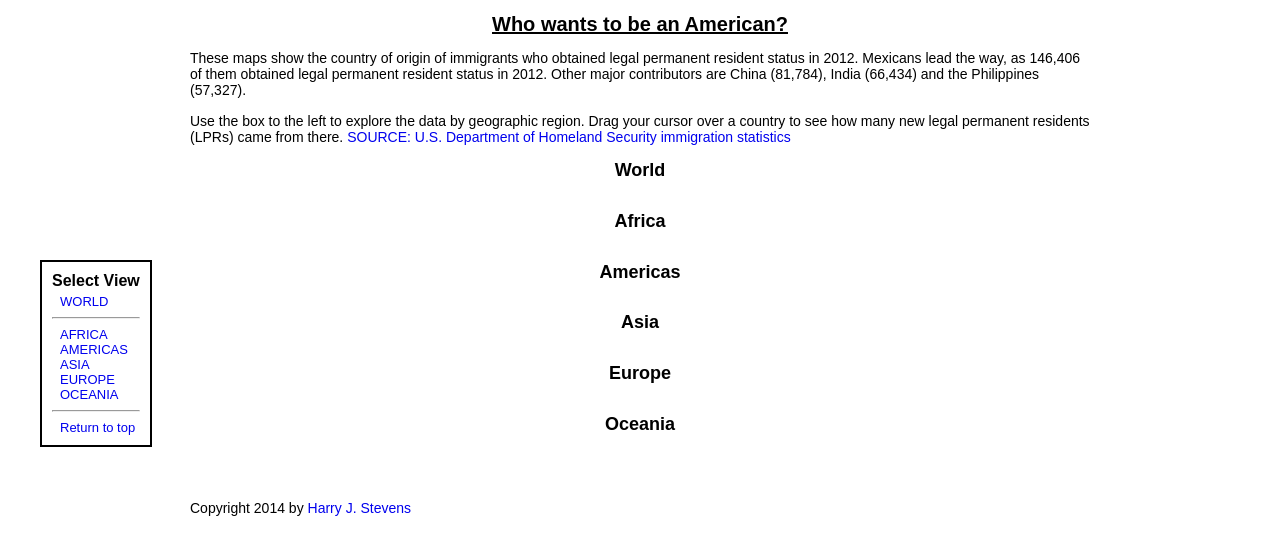
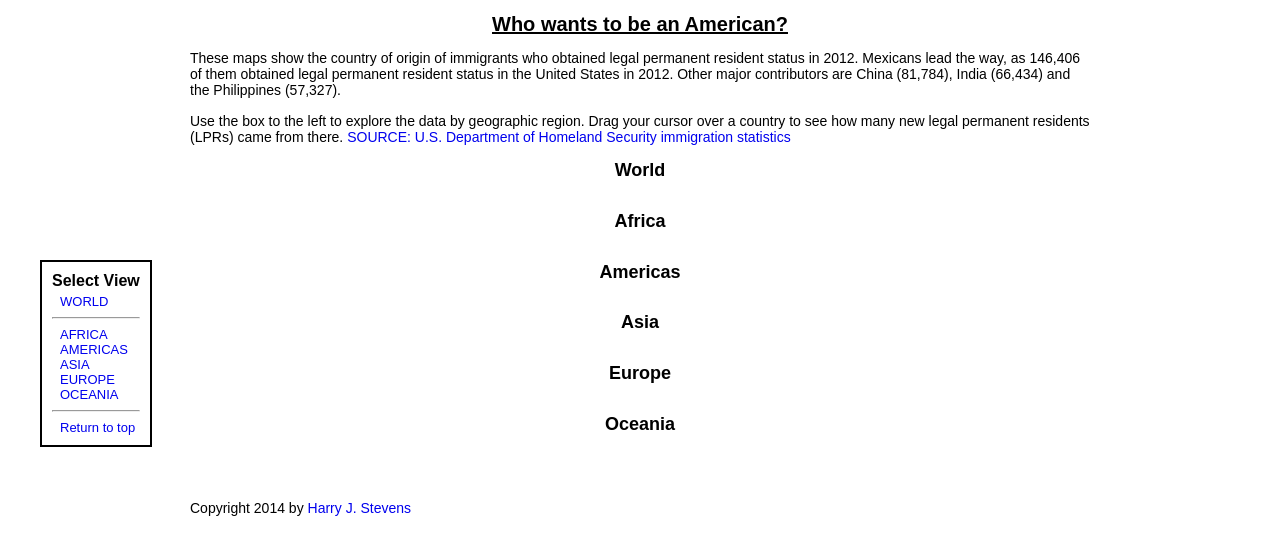
Before and after one commit to HarryStevens/immigrantMap, a plain HTML site: page index.html in a window 1280 px wide. Drawn offline with nearby package versions, Linux system fonts and the light colour scheme; a script that the page names is missing.

Commit message:
small tweak to para

```diff
--- a/index.html
+++ b/index.html
@@ -12,7 +12,7 @@
 	<body>
 		<a name="#top"></a><h1>Who wants to be an American?</h1>
 		<div id="para">These maps show the country of origin of immigrants who obtained legal permanent resident status in 2012.
-			Mexicans lead the way, as 146,406 of them obtained legal permanent resident status in 2012.
+			Mexicans lead the way, as 146,406 of them obtained legal permanent resident status in the United States in 2012.
 			Other major contributors are China (81,784), India (66,434) and the Philippines (57,327). </div>
 		<div id="para">Use the box to the left to explore the data by geographic region. Drag your cursor over a country to see how many new legal permanent residents (LPRs) came from there.
 			<span id="right"><a href="https://www.dhs.gov/yearbook-immigration-statistics-2012-legal-permanent-residents" target="blank">SOURCE: U.S. Department of Homeland Security immigration statistics</a></span>
```
